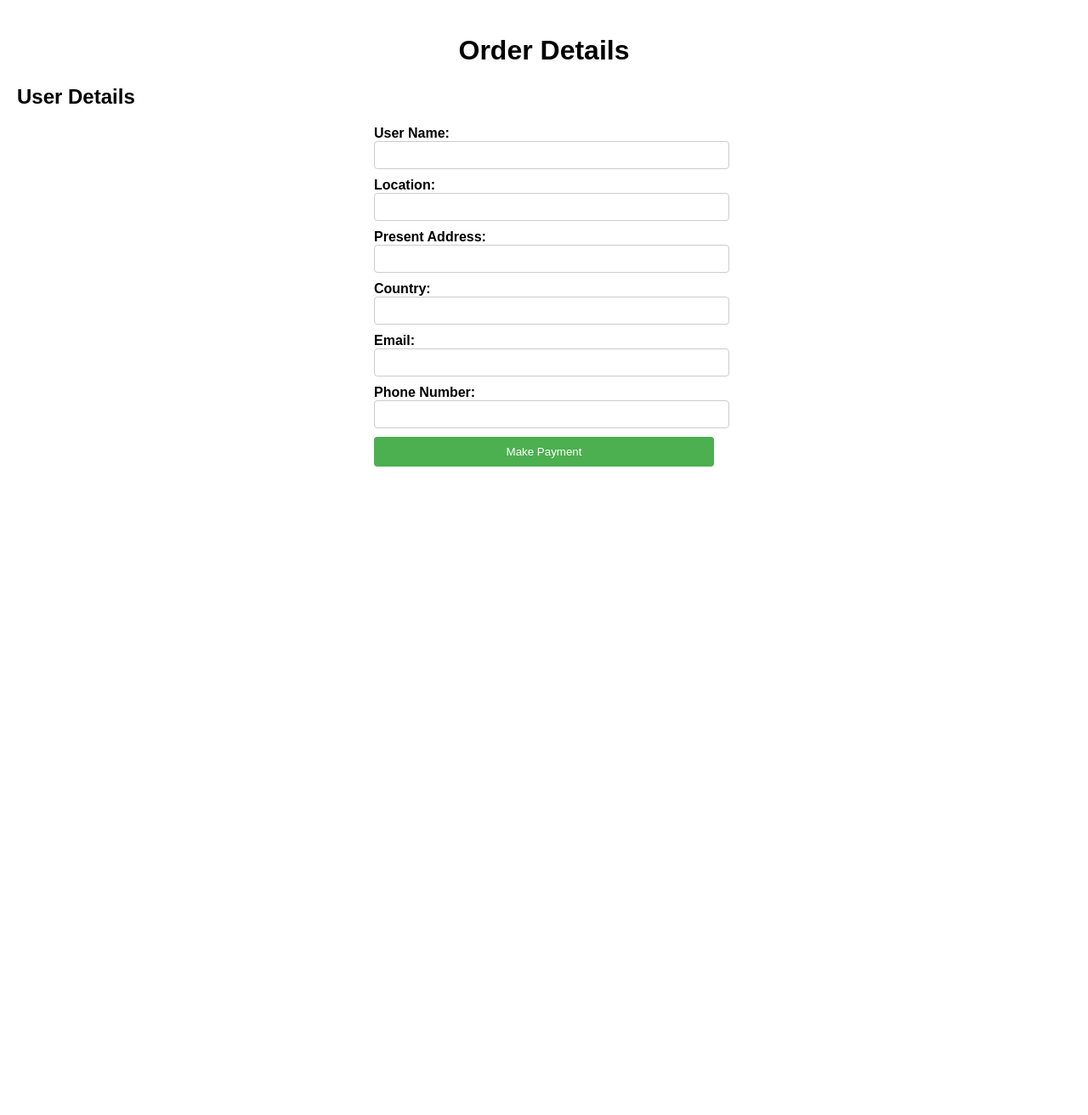
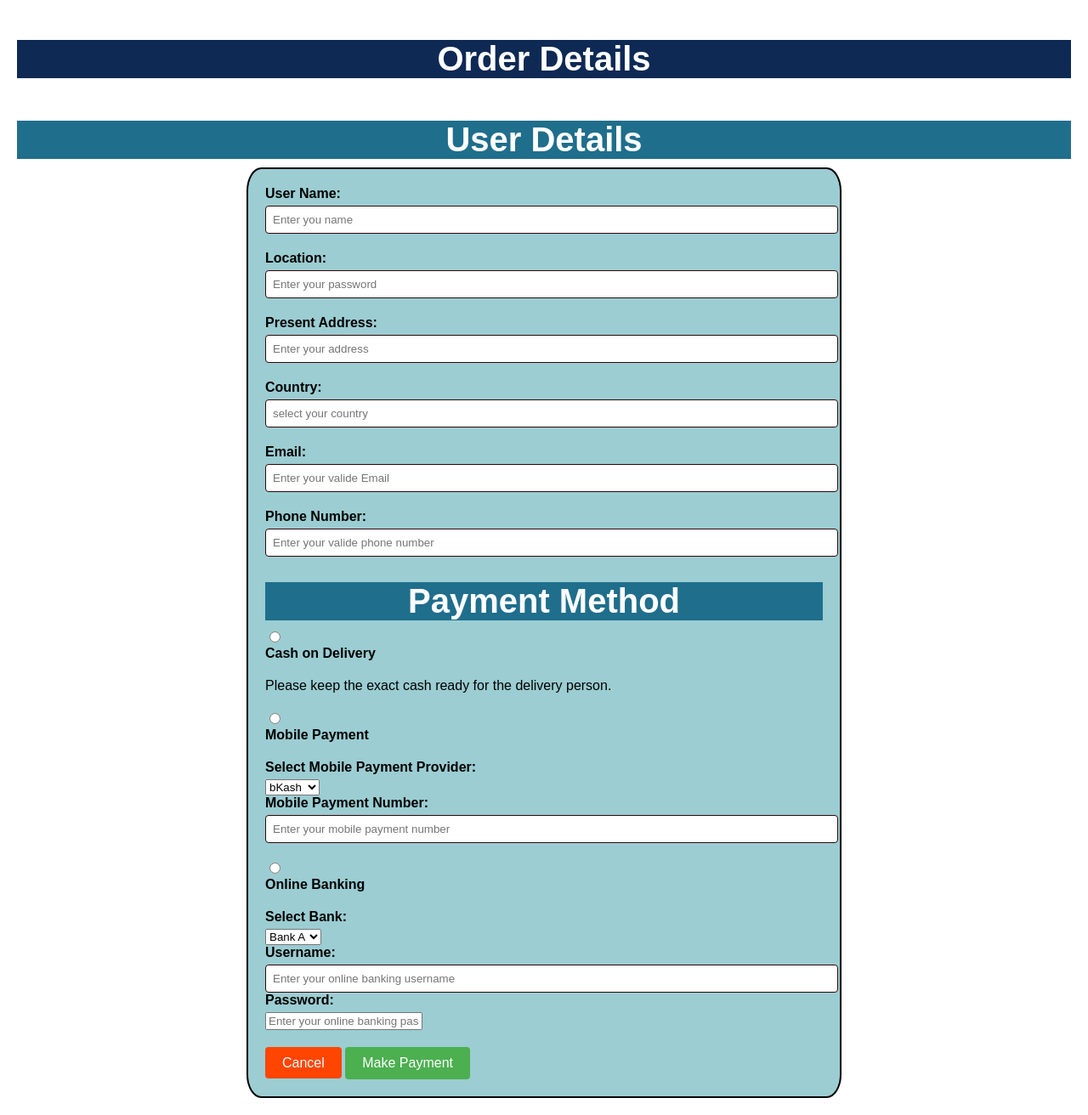
Before and after one commit to HasanSajjad21/Book_Shop, a PHP site: page /order-page.html in a window 1280 px wide. Shown: the whole page at 85% size. Before the commit the page ends 549 px from the top, so only its background shows below. Run offline with PHP 8.4, Linux system fonts and the light colour scheme.

Commit message:
order part complate korte 7 h lagse amder

```diff
--- a/css/order-page.css
+++ b/css/order-page.css
@@ -2,28 +2,44 @@ body {
   font-family: Arial, sans-serif;
   margin: 0;
   padding: 20px;
+  background-color: #ffffff;
 }
 
 h1 {
+  font-size: 40px;
+  margin-bottom: 20px;
   text-align: center;
+  background-color: #0E2954;
+  color: #ffffff;
 }
 
-#order-details {
-  margin-bottom: 20px;
+.hello {
+  font-size: 40px;
+  margin-top: 30px;
+  margin-bottom: 10px;
+  text-align: center;
+  background-color: #1F6E8C;
+  color: #ffffff;
 }
 
 form {
-  max-width: 400px;
+  max-width: 700px;
   margin: 0 auto;
+  border: 2px solid;
+  background-color: #9BCDD2;
+  padding: 20px;
+  box-sizing: border-box;
+  border-radius: 2.5%;
 }
 
 form div {
-  margin-bottom: 10px;
+  margin-bottom: 20px;
 }
 
 label {
   display: block;
   font-weight: bold;
+  margin-bottom: 5px;
 }
 
 input[type="text"],
@@ -31,54 +47,91 @@ input[type="email"],
 input[type="tel"] {
   width: 100%;
   padding: 8px;
-  border: 1px solid #ccc;
+  border: 1px solid #2e0707;
   border-radius: 4px;
 }
 
-.product-details {
-  margin-bottom: 20px;
-}
-
-.product-details table {
-  width: 100%;
-}
-
-.product-details table td {
-  padding: 5px;
-}
-
-.product-details .product-image {
-  max-width: 100px;
-  height: auto;
-}
-
-.product-details .product-name {
-  font-weight: bold;
-}
-
-.user-details {
-  margin-top: 20px;
-}
-
-.user-details table {
-  width: 100%;
-}
-
-.user-details table td {
-  padding: 5px;
+input[type="radio"] {
+  margin-right: 5px;
 }
 
 button[type="submit"] {
-  display: block;
-  width: 100%;
-  padding: 10px;
   background-color: #4CAF50;
-  color: #fff;
+  color: white;
+  padding: 10px 20px;
   border: none;
   border-radius: 4px;
   cursor: pointer;
+  font-size: 16px;
 }
 
-button[type="submit"]:hover {
-  background-color: #45a049;
+button[type="cancle"] {
+  background-color: #4CAF50;
+  color: white;
+  padding: 10px 20px;
+  border: none;
+  border-radius: 4px;
+  cursor: pointer;
+  font-size: 16px;
 }
+
+#cancel-button{
+  background-color: orangered;
+  color: #ffffff;
+  padding: 10px 20px;
+  border: none;
+  border-radius: 4px;
+  cursor: pointer;
+  font-size: 16px;
+  text-decoration: none;
+}
+
+
+@media screen and (max-width: 480px) {
+  form {
+    max-width: 100%;
+    padding: 0 20px;
+  }
+
+  button[type="submit"] {
+    width: 100%;
+  }
+}
+
+
+#order-details {
+  display: flex;
+  flex-wrap: wrap;
+  gap: 20px;
+  justify-content: center;
+}
+
+.product-item {
+  width: 300px;
+  background-color: #f5f5f5;
+  padding: 20px;
+  border-radius: 5px;
+  text-align: center;
+}
+
+.product-image {
+  width: 150px;
+  height: 150px;
+  object-fit: contain;
+  margin: 0 auto 10px;
+}
+
+.product-name {
+  margin-bottom: 5px;
+}
+
+.total-amount {
+  margin-top: 20px;
+  text-align: center;
+}
+
+
+
+
+
+/* CSS styles for the payment method section */
--- a/order-page.html
+++ b/order-page.html
@@ -15,32 +15,85 @@
     <!-- Display the selected product details and total amount here -->
   </div>
 
-  <h2>User Details</h2>
+  <h2 class="hello">User Details</h2>
   <form id="user-details-form">
     <div>
       <label for="username">User Name:</label>
-      <input type="text" id="username" name="username" required>
+      <input type="text" id="username" name="username" placeholder="Enter you name" required>
     </div>
     <div>
       <label for="location">Location:</label>
-      <input type="text" id="location" name="location" required>
+      <input type="text" id="location" name="location" placeholder="Enter your password" required>
     </div>
     <div>
       <label for="present-address">Present Address:</label>
-      <input type="text" id="present-address" name="present-address" required>
+      <input type="text" id="present-address" name="present-address" placeholder="Enter your address" required>
     </div>
     <div>
       <label for="country">Country:</label>
-      <input type="text" id="country" name="country" required>
+      <input type="text" id="country" name="country" placeholder="select your country" required>
     </div>
     <div>
       <label for="email">Email:</label>
-      <input type="email" id="email" name="email" required>
+      <input type="email" id="email" name="email" placeholder="Enter your valide Email" required>
     </div>
     <div>
       <label for="phone-number">Phone Number:</label>
-      <input type="tel" id="phone-number" name="phone-number" required>
+      <input type="tel" id="phone-number" name="phone-number" placeholder="Enter your valide phone number" required>
     </div>
+
+    <h2 class="hello">Payment Method</h2>
+    <div>
+      <input type="radio" id="cash-on-delivery" name="payment-method" value="cash" required>
+      <label for="cash-on-delivery"> Cash on Delivery</label>
+    </div>
+    <div id="cash-on-delivery-details">
+      <p>Please keep the exact cash ready for the delivery person.</p>
+    </div>
+    <div>
+      <input type="radio" id="mobile-payment" name="payment-method" value="mobile" required>
+      <label for="mobile-payment">Mobile Payment</label>
+    </div>
+    <div id="mobile-payment-details">
+      <label for="mobile-payment-provider">Select Mobile Payment Provider:</label>
+      <select id="mobile-payment-provider" name="mobile-payment-provider">
+        <option value="bkash">bKash</option>
+        <option value="nagad">Nagad</option>
+        <option value="rocket">Rocket</option>
+      </select>
+      <br>
+      <label for="mobile-payment-number">Mobile Payment Number:</label>
+      <input type="text" id="mobile-payment-number" name="mobile-payment-number" placeholder="Enter your mobile payment number">
+    </div>
+    <div>
+      <input type="radio" id="online-banking" name="payment-method" value="online" required>
+      <label for="online-banking">Online Banking</label>
+    </div>
+
+
+
+
+
+    <div id="online-banking-details">
+      <label for="bank-name">Select Bank:</label>
+      <select id="bank-name" name="bank-name">
+        <option value="bank-a">Bank A</option>
+        <option value="bank-b">Bank B</option>
+        <option value="bank-c">Bank C</option>
+      </select>
+      <br>
+      <label for="online-banking-username">Username:</label>
+      <input type="text" id="online-banking-username" name="online-banking-username" placeholder="Enter your online banking username">
+      <br>
+      <label for="online-banking-password">Password:</label>
+      <input type="password" id="online-banking-password" name="online-banking-password" placeholder="Enter your online banking password">
+    </div>
+
+
+
+
+    <a href="#" id="cancel-button">Cancel</a>
+
     <button type="submit" id="payment-button">Make Payment</button>
   </form>
 
```
